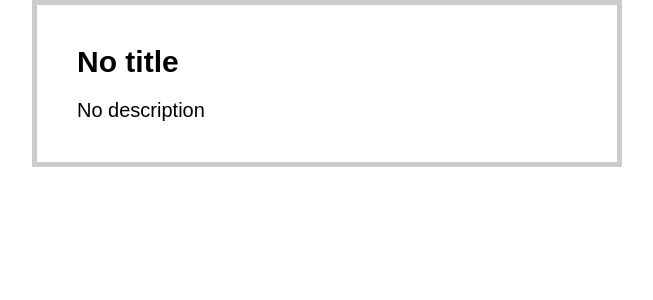
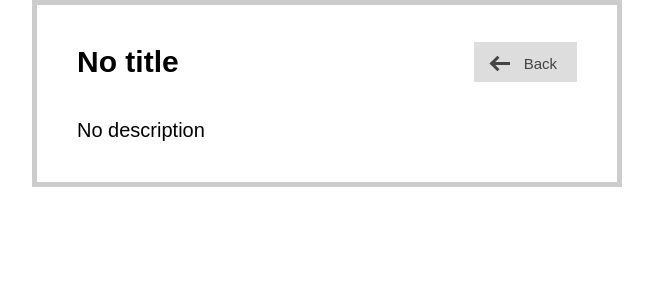
Before and after one commit to pedrovandrade/test-dev-sogeti, a React app: page /details in a window 1280 px wide. Shown: the top 300 px of the page, without its empty margins (313-966 px from the left). Built offline with nearby package versions, Linux system fonts and the light colour scheme.

Commit message:
Improve UI display and add back button to details page

```diff
--- a/public/style/master.css
+++ b/public/style/master.css
@@ -28,8 +28,14 @@ body {
   padding: 0px 20px;
 }
 
+.todo-item:hover {
+  color: #2323aa;
+}
+
 .checked {
   text-decoration: line-through;
+  text-decoration-color: #999999;
+  text-decoration-thickness: 3px;
 }
 
 .description {
@@ -45,9 +51,38 @@ li {
   padding: 10px 0px;
 }
 
-label {
+.fake-checkbox {
   display: flex;
-  flex-wrap: wrap;
+  align-items: center;
+}
+
+.fake-checkbox::before {
+  display: block;
+  content: '';
+  left: 0;
+  top: 0;
+  width: 20px;
+  height: 20px;
+  border: 2px solid #999999;
+  border-radius: 3px;
+  transition: all .275s;
+}
+
+input[type="checkbox"] {
+  display: none;
+}
+
+input[type="checkbox"]:checked ~ label::after {
+  position: relative;
+  display: block;
+  content: '';
+  transform: rotate(45deg);
+  height: 25px;
+  width: 12px;
+  border-bottom: 7px solid #78b13f;
+  border-right: 7px solid #78b13f;
+  top: -8px;
+  left: -18px;
 }
 
 input[type=text] {
@@ -67,6 +102,66 @@ input[type=text] {
   border: 0px;
   padding: 10px 20px;
   margin: 0px 20px;
+  cursor: pointer;
+}
+
+#add-button:hover {
+  background-color: #5353dd;
+}
+
+#back-button {
+  /*position: absolute;*/
+  font-family: Arial, sans-serif;
+  font-size: 15px;
+  color: #444444;
+  background-color: #dddddd;
+  border: 0px;
+  padding: 10px 20px 10px 50px;
+  /*margin: 20px 0px 0px 400px;*/
+  cursor: pointer;
+
+}
+
+#back-button a {
+  top: 50%;
+}
+
+#back-button:hover {
+  background-color: #eeeeee;
+}
+
+.test {
+  display: flex;
+  justify-content: space-between;
+  align-items: center;
+}
+
+.arrow {
+  position: relative;
+  top: 10px;
+  left: -30px;
+  width: 50%;
+  height: 3px;
+  background-color: #444444;
+}
+
+.arrow::after, .arrow::before {
+  content: '';
+  position: absolute;
+  width: 68%;
+  height: 3px;
+  right: 10px;
+  background-color: #444444;
+}
+
+.arrow::after {
+  top: -3px;
+  transform: rotate(-45deg);
+}
+
+.arrow::before {
+  top: 3px;
+  transform: rotate(45deg);
 }
 
 .delete-button {
--- a/src/components/TodoItem.js
+++ b/src/components/TodoItem.js
@@ -54,13 +54,12 @@ export default function TodoItem(props) {
 
     return (
       <li>
-        <label>
-          <input type='checkbox' onChange={checkItem} checked={props.data.state === 'done'} />
-          <Link to={`/details/${props.data.uuid}`} style={{ color: 'black', textDecoration: 'none' }}>
-            <div className={`todo-item${props.data.state === 'done' ? ' checked' : ''}`}>{props.data.title}</div>
-          </Link>
-          <button className='delete-button' type='button' onClick={props.deleteItem} ></button>
-        </label>
+        <input type='checkbox' id={`item-box-${props.index}`} onChange={checkItem} checked={props.data.state === 'done'} />
+        <label className='fake-checkbox' htmlFor={`item-box-${props.index}`} ></label>
+        <Link to={`/details/${props.data.uuid}`} style={{ color: 'black', textDecoration: 'none' }}>
+          <div className={`todo-item${props.data.state === 'done' ? ' checked' : ''}`}>{props.data.title}</div>
+        </Link>
+        <button className='delete-button' type='button' onClick={props.deleteItem} ></button>
       </li>
     );
 }
--- a/src/routes/Details.js
+++ b/src/routes/Details.js
@@ -1,14 +1,18 @@
 import React from 'react';
-import { useLocation } from 'react-router-dom';
+import { useLocation, Link } from 'react-router-dom';
 
 export default function Details(props) {
   const uuid = useLocation().pathname.split('/')[2];
-  console.warn('useLocation():', useLocation());
   const info = props.listData.find((obj) => obj.uuid === uuid) || {};
 
   return (
     <div className='list-container' >
+    <div className='test'>
       <h1 className='list-title' >{info.title || 'No title'}</h1>
+      <Link to={'/'} >
+        <button id='back-button' ><div className='arrow' ></div>Back</button>
+      </Link>
+      </div>
       <p className='description' >{info.description || 'No description'}</p>
     </div>
   );
```
Also changed, not shown: 1 other file (tests, documents, lock files or other folders).
